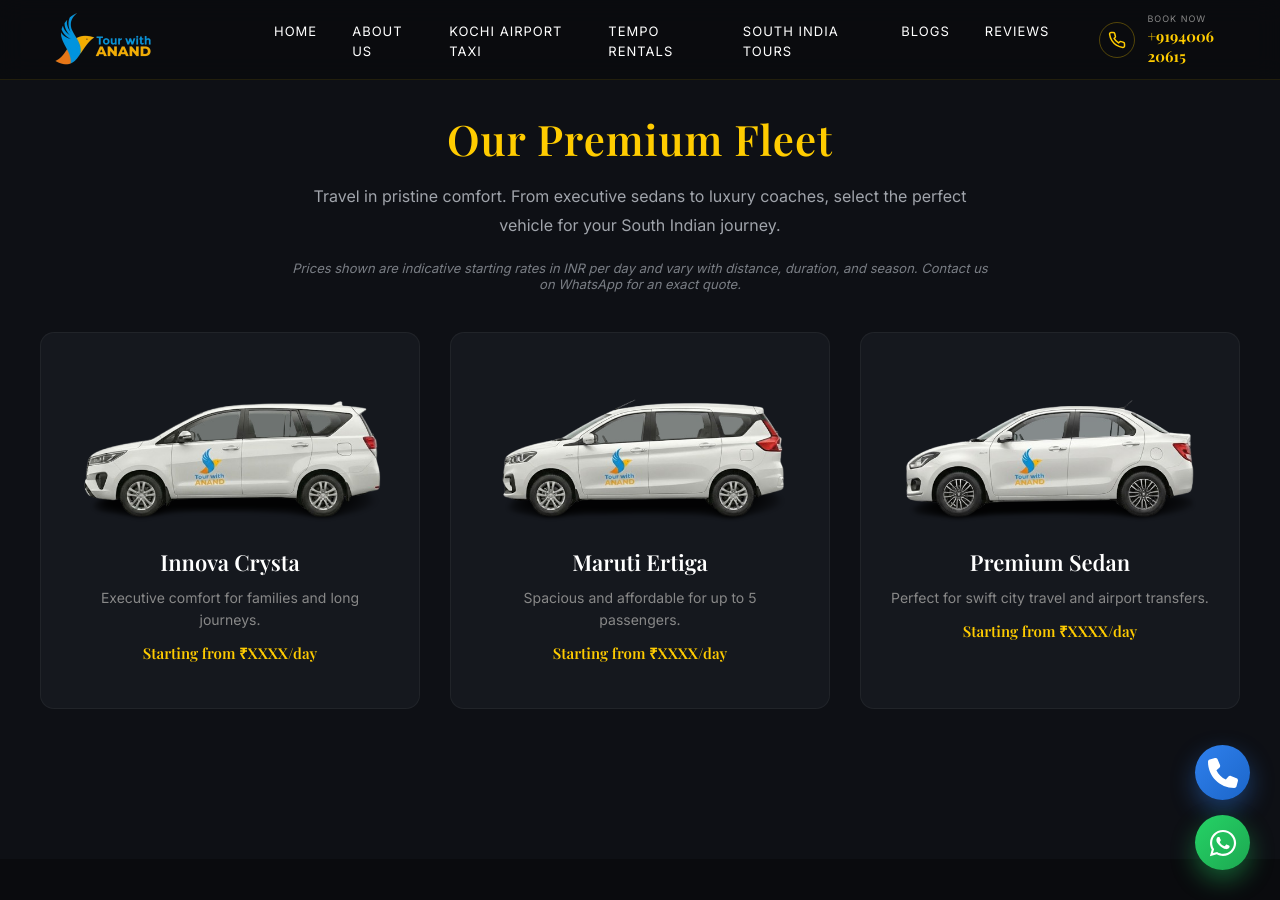
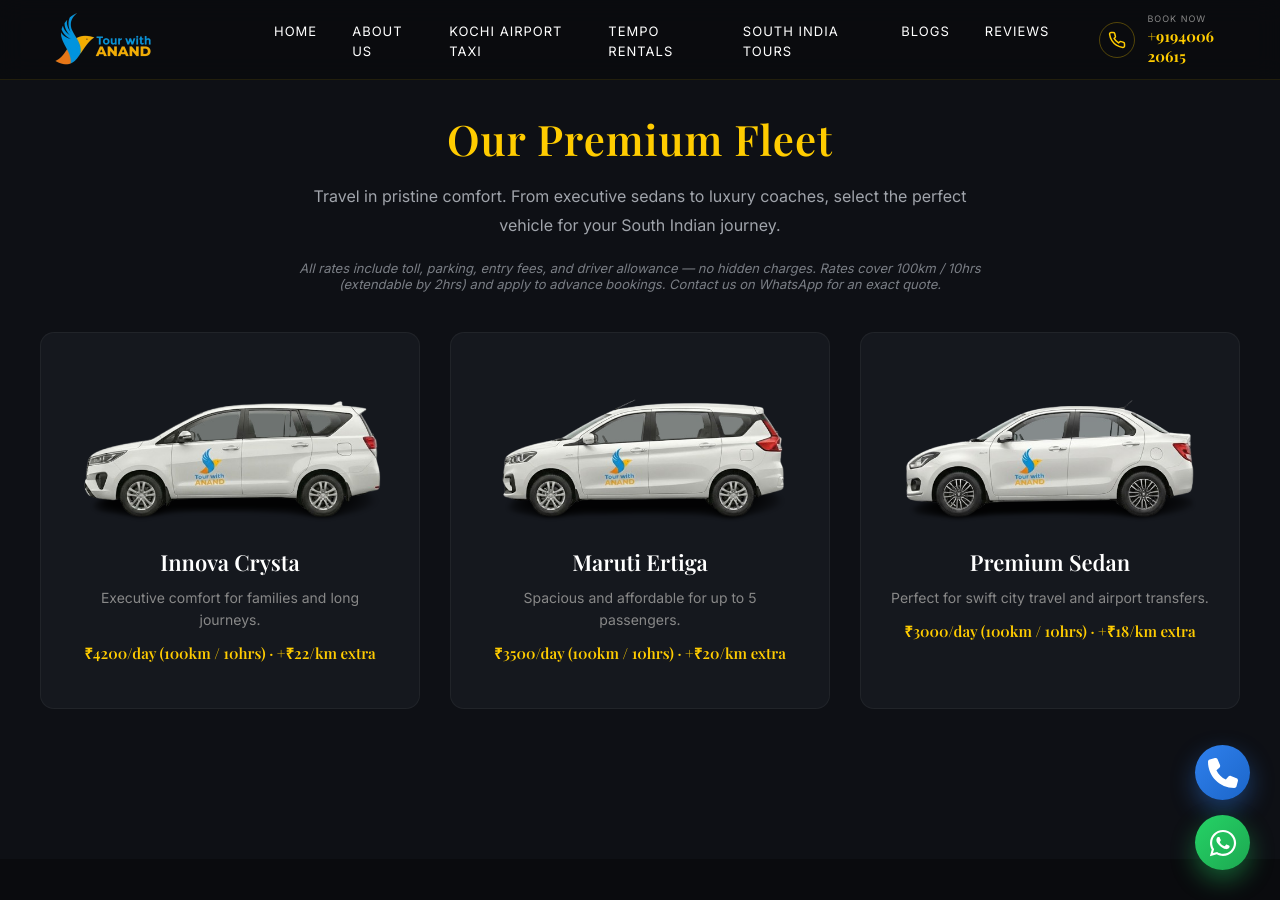
Before and after one commit to tourwithanand/tourwithanand-com, a Jekyll site: the page built from index.md, in a window 1280 px wide and 900 px high, scrolled down 909 px. Built offline with Jekyll 4.4.1, drawn with Linux system fonts in a browser that asks for light colours.

Commit message:
Add real per-day rates, extra-km charges, and swap bus image for Urbania

```diff
--- a/index.md
+++ b/index.md
@@ -59,38 +59,38 @@
   <div class="section-container">
     <h2 class="section-title">Our Premium Fleet</h2>
     <p class="section-subtitle">Travel in pristine comfort. From executive sedans to luxury coaches, select the perfect vehicle for your South Indian journey.</p>
-        <p class="section-note">Prices shown are indicative starting rates in INR per day and vary with distance, duration, and season. Contact us on WhatsApp for an exact quote.</p>
+        <p class="section-note">All rates include toll, parking, entry fees, and driver allowance — no hidden charges. Rates cover 100km / 10hrs (extendable by 2hrs) and apply to advance bookings. Contact us on WhatsApp for an exact quote.</p>
 
     <div class="fleet-slider">
       <div class="fleet-card">
         <div class="img-box"><img src="images/vehicles-kochi-airport-innova-crysta-taxi.png" alt="Innova"></div>
         <h3>Innova Crysta</h3>
         <span>Executive comfort for families and long journeys.</span>
-                <p class="price-tag">Starting from ₹XXXX/day</p>
+                <p class="price-tag">₹4200/day (100km / 10hrs) · +₹22/km extra</p>
       </div>
       <div class="fleet-card">
         <div class="img-box"><img src="images/vehicles-kochi-airport-ertiga-taxi.png" alt="Ertiga"></div>
         <h3>Maruti Ertiga</h3>
         <span>Spacious and affordable for up to 5 passengers.</span>
-                <p class="price-tag">Starting from ₹XXXX/day</p>
+                <p class="price-tag">₹3500/day (100km / 10hrs) · +₹20/km extra</p>
       </div>
       <div class="fleet-card">
         <div class="img-box"><img src="images/vehicles-kochi-airport-swift-taxi.png" alt="Sedan"></div>
         <h3>Premium Sedan</h3>
         <span>Perfect for swift city travel and airport transfers.</span>
-                <p class="price-tag">Starting from ₹XXXX/day</p>
+                <p class="price-tag">₹3000/day (100km / 10hrs) · +₹18/km extra</p>
       </div>
       <div class="fleet-card">
         <div class="img-box"><img src="images/vehicles-kochi-airport-tempo-traveller.png" alt="Tempo"></div>
         <h3>Tempo Traveller</h3>
         <span>Ideal for group tours and extended family trips.</span>
-                <p class="price-tag">Starting from ₹XXXX/day</p>
+                <p class="price-tag">₹5500/day (100km / 10hrs) · +₹25/km extra</p>
       </div>
       <div class="fleet-card">
-        <div class="img-box"><img src="images/vehicle-kochi-airport-bus-service,png" alt="Bus"></div>
+        <div class="img-box"><img src="Pic_Force%20Urbania%20In%20Kochi%20airport.jpeg" alt="Force Urbania"></div>
         <h3>Luxury Coach</h3>
         <span>Premium transportation for large corporate groups.</span>
-                <p class="price-tag">Starting from ₹XXXX/day</p>
+                <p class="price-tag">₹8000/day (100km / 10hrs) · +₹35/km extra</p>
       </div>
     </div>
   </div>
```
